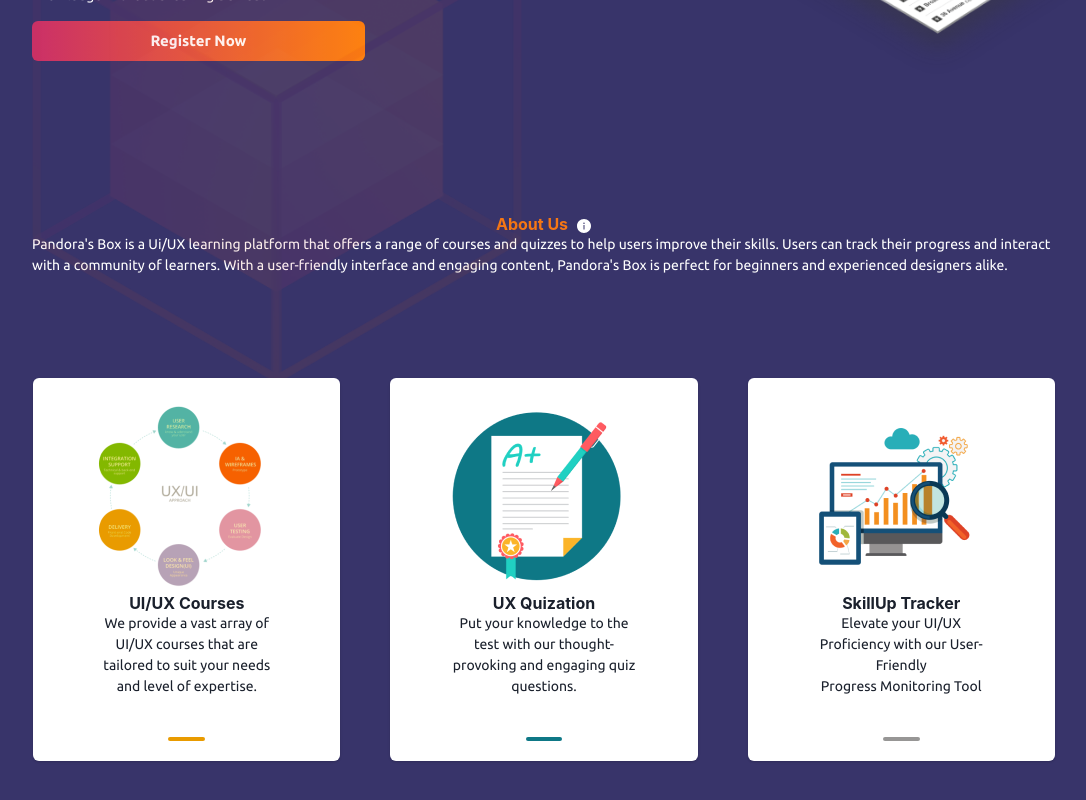
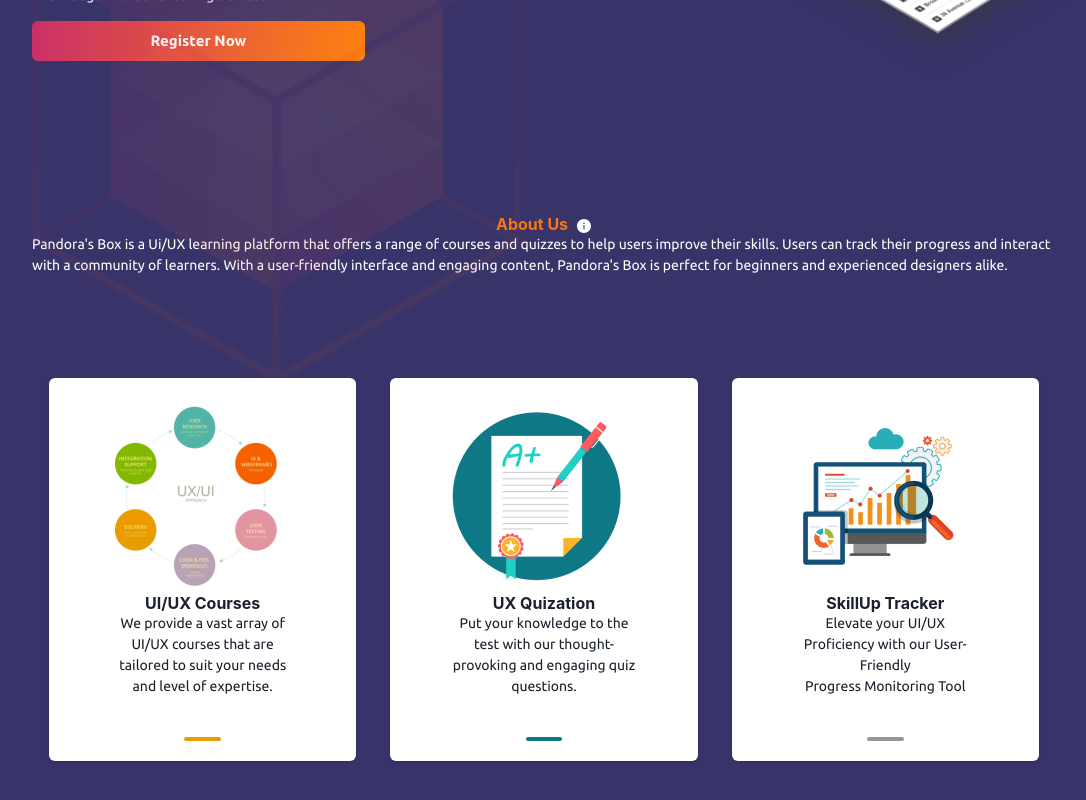
Before and after one commit to akareagwom/pandora-landingpage, a Next.js app: page / in a window 1280 px wide. Shown: the part 356-1156 px from the top of the page, without its empty margins (96-1182 px from the left). Built offline with nearby package versions, Linux system fonts and the light colour scheme.

Commit message:
centered div

```diff
--- a/src/pages/index.js
+++ b/src/pages/index.js
@@ -20,10 +20,11 @@ const Home = () => {
   return (
     <Box w="100%" bg="black" overflow="hidden">
       <Box
+
         w="100%"
         position={"relative"}
         bg={"#38346A"}
-        h="220vh"
+        h={{base:"auto", lg:"220vh"}}
         pt="5%"
         fontFamily="Ubuntu"
         px={{ base: "5%", lg: "10%" }}
@@ -81,28 +82,28 @@ const Home = () => {
           </Flex>
           <Text fontSize={"14px"} color={'white'}>Pandora's Box is a Ui/UX learning platform that offers a range of courses and quizzes to help users improve their skills. Users can track their progress and interact with a community of learners. With a user-friendly interface and engaging content, Pandora's Box is perfect for beginners and experienced designers alike.</Text>
         </Box>
-        <Flex flexWrap={{base:'wrap', lg:'nowrap'}} justify={'center'} mt={'10%'} gap="50px">
-          <Card w="30%" textAlign={'center'} justify={'center'}>
-            <CardBody px={'20%'} >
+        <Flex w={'100%'} display={{base:'inline-block', lg:'flex'}}  pb={{base:'20%',lg:'10%'}}  flexWrap={{base:'wrap', lg:'nowrap'}} mx={{base:'10%',lg:'auto'}} justify={{base:'center', lg:'center'}} mt={'10%'}>
+          <Card w={{base:"60%", lg:"30%"}} m={{base:'10%',lg:'auto'}} h={{base:"50%", lg:"auto"}} textAlign={'center'} justify={'center'}>
+            <CardBody px={'20%'}  >
               <Image  src={"card1.png"} alt='asset'/>
-              <Heading fontSize={'1rem'}>UI/UX Courses</Heading>
-              <Text fontSize={'14px'}>We provide a vast array of UI/UX courses that are tailored to suit your needs and level of expertise.</Text>
+              <Heading fontSize={{base:'14px', lg:"1rem"}}>UI/UX Courses</Heading>
+              <Text fontSize={{base:'12px', lg:'14px'}}>We provide a vast array of UI/UX courses that are tailored to suit your needs and level of expertise.</Text>
               <Box display={'flex'} justifyContent={'center'} borderBottom={'4px'} w={'20%'} borderRadius={'32.5167px'} borderColor={'#E99B00'} mx={'40%'} mt={'40px'}></Box>
             </CardBody>
           </Card>
-          <Card w="30%" textAlign={'center'} justify={'center'}>
-            <CardBody px={'20%'}>
+          <Card w={{base:"60%", lg:"30%"}} m={{base:'10%',lg:'auto'}} h={{base:"50%", lg:"auto"}} textAlign={'center'} justify={'center'}>
+            <CardBody px={'20%'} >
               <Image src={"card2.png"} alt='asset'/>
-              <Heading fontSize={'1rem'}>UX Quization</Heading>
-              <Text fontSize={'14px'}>Put your knowledge to the test with our thought-provoking and engaging quiz questions.</Text>
+              <Heading fontSize={{base:'14px', lg:"1rem"}}>UX Quization</Heading>
+              <Text fontSize={{base:'12px', lg:'14px'}}>Put your knowledge to the test with our thought-provoking and engaging quiz questions.</Text>
               <Box display={'flex'} justifyContent={'center'} borderBottom={'4px'} w={'20%'} borderRadius={'32.5167px'} borderColor={'#0E7886'} mx={'40%'} mt={'40px'}></Box>
             </CardBody>
           </Card>
-          <Card w="30%" textAlign={'center'} justify={'center'}>
-            <CardBody px={'20%'}>
+          <Card w={{base:"60%", lg:"30%"}} m={{base:'10%',lg:'auto'}} h={{base:"50%", lg:"auto"}} textAlign={'center'} justify={'center'}>
+            <CardBody px={'20%'} >
               <Image src={"card3.png"} alt='asset'/>
-              <Heading fontSize={'1rem'}>SkillUp Tracker</Heading>
-              <Text fontSize={'14px'}>Elevate your UI/UX Proficiency with our User-Friendly Progress Monitoring Tool</Text>
+              <Heading fontSize={{base:'14px', lg:"1rem"}}>SkillUp Tracker</Heading>
+              <Text fontSize={{base:'12px', lg:'14px'}}>Elevate your UI/UX Proficiency with our User-Friendly Progress Monitoring Tool</Text>
               <Box display={'flex'} justifyContent={'center'} borderBottom={'4px'} w={'20%'} borderRadius={'32.5167px'} borderColor={'#979695'} mx={'40%'} mt={'40px'} ></Box>
             </CardBody>
           </Card>
@@ -111,14 +112,14 @@ const Home = () => {
       <Box bgGradient="linear(to-l, #CB3068, #FD7F0B)" color={"white"} h="auto" py={8}>
         <Flex justify={'space-around'} p={'5'} w="100%">
           <Box w="20%">
-            <Text fontSize={"16px"}  >Contact us:</Text>
-            <Text fontSize={"16px"}  >+234 806 8640 710</Text>
+            <Text fontSize={{base:"12px", lg:"16px"}}  >Contact us:</Text>
+            <Text fontSize={{base:"12px", lg:"16px"}}  >+234 806 8640 710</Text>
           </Box>
           <Box w="20%">
-            <Text fontSize={"16px"}>
+            <Text fontSize={{base:"12px", lg:"16px"}}>
               Term and conditions
             </Text>
-            <Text fontSize={"16px"}>
+            <Text fontSize={{base:"12px", lg:"16px"}}>
               Privacy and policies
             </Text>
           </Box>
```
